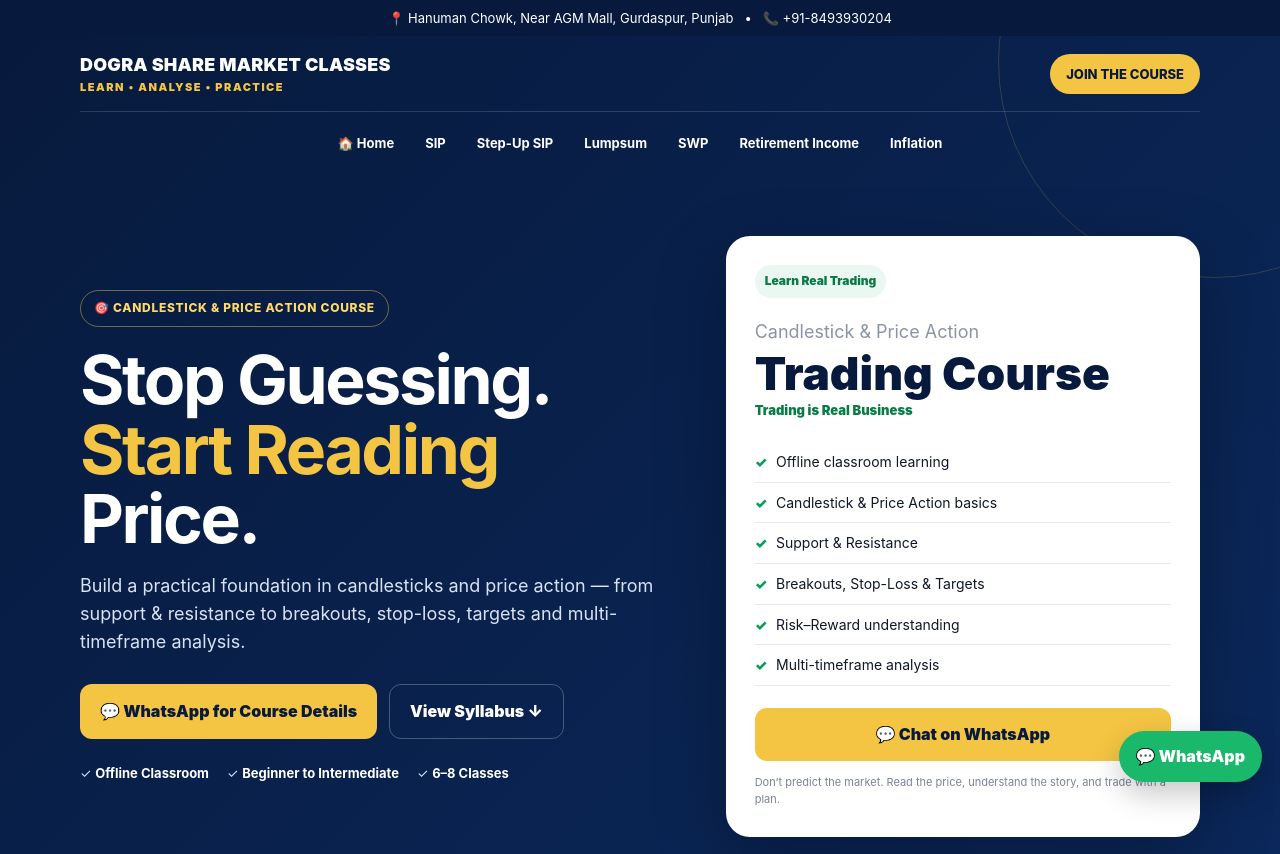
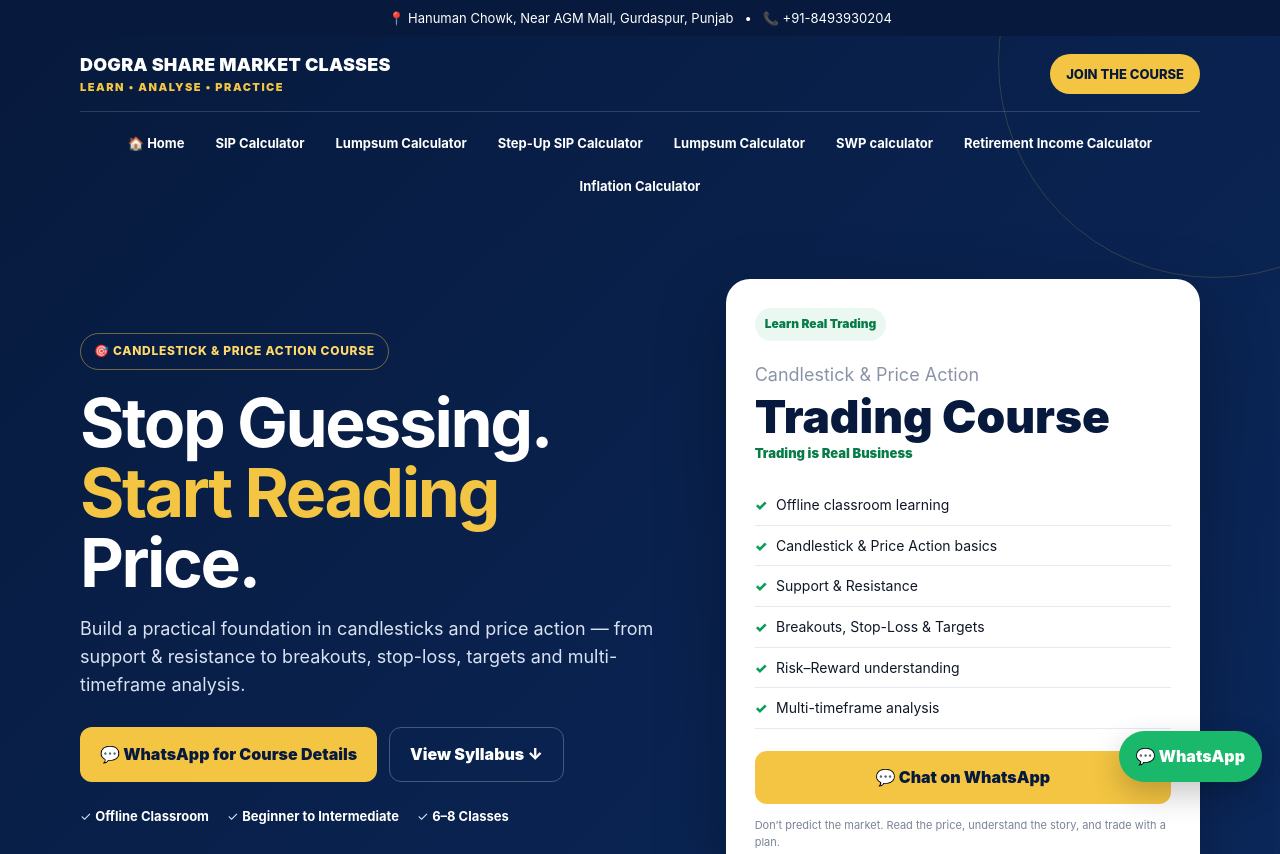
Before and after one commit to dograwealthdistributor/dwdistributor, a plain HTML site: page index.html in a window 1280 px wide. Shown: the top 854 px of the page. Drawn offline with Linux system fonts and the light colour scheme.

Commit message:
Update index.html

```diff
--- a/index.html
+++ b/index.html
@@ -237,12 +237,13 @@
 
   <ul class="nav" id="navMenu">
     <li><a href="index.html">🏠 Home</a></li>
-    <li><a href="sip.html">SIP</a></li>
-    <li><a href="stepup.html">Step-Up SIP</a></li>
-    <li><a href="lumpsum.html">Lumpsum</a></li>
-    <li><a href="swp.html">SWP</a></li>
-    <li><a href="swp-goal.html">Retirement Income</a></li>
-    <li><a href="inflation.html">Inflation</a></li>
+    <li><a href="sip.html">SIP Calculator</a></li>
+     <li><a href="lumpsum.html">Lumpsum Calculator</a></li>
+    <li><a href="stepup.html">Step-Up SIP Calculator</a></li>
+    <li><a href="lumpsum.html">Lumpsum Calculator</a></li>
+    <li><a href="swp.html">SWP calculator</a></li>
+    <li><a href="swp-goal.html">Retirement Income Calculator</a></li>
+    <li><a href="inflation.html">Inflation Calculator</a></li>
   </ul>
 </nav>
 
```
